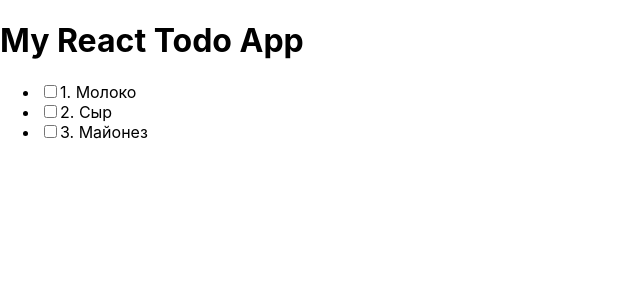
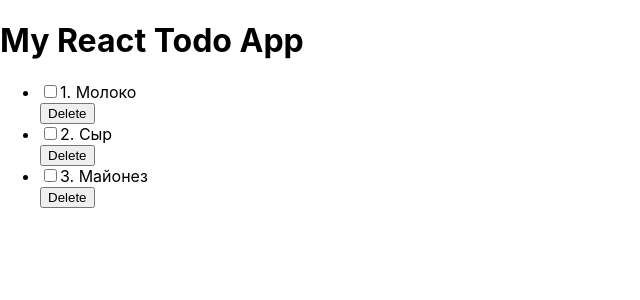
Before and after one commit to togstraus/todo-app, a React (Create React App) app: page / in a window 1280 px wide. Shown: the top 300 px of the page, without its empty margins (0-640 px from the left). Built offline with nearby package versions, Linux system fonts and the light colour scheme.

Commit message:
modified:   package-lock.json 	modified:   package.json 	modified:   src/App.js 	modified:   src/components/Todo.js 	modified:   src/components/TodoList.js 	new file:   src/propTypes/proptypes.js

```diff
--- a/package.json
+++ b/package.json
@@ -3,6 +3,7 @@
   "version": "0.1.0",
   "private": true,
   "dependencies": {
+    "prop-types": "^15.7.2",
     "react": "^16.12.0",
     "react-dom": "^16.12.0",
     "react-scripts": "3.3.0"
--- a/src/App.js
+++ b/src/App.js
@@ -8,25 +8,42 @@ class App extends React.Component {
     super(props);
     this.state = {
       todos: [
-        {d: 1 , title: 'Молоко', completed: false},
+        {id: 1 , title: 'Молоко', completed: false},
         {id: 2 , title: 'Сыр', completed: false},
-        { id: 3 , title: 'Майонез', completed: false},
+        {id: 3 , title: 'Майонез', completed: false},
       ]
     }
   }
 
+  onAdd = title => {
+    this.setState(prevState => ({
+      todos: [
+        ...prevState.todos,
+        {
+          id: Date.now(),
+          title,
+          completed: false,
+        }
+      ]
+    }))
+  };
+
+  onDelete = id => {
+    this.setState(prevState => ({
+      todos: prevState.todos.filter(todo => todo.id !== id),
+    }));
+  }
+
   onToggle = id => {
-    this.setState( prevState => {
-      return{
+    this.setState( prevState => ({
         todos: prevState.todos.map(todo => {
           if(todo.id === id){
             return{...todo, completed: !todo.completed}
           }
           return todo;
         })
-      }
-    })
-  }
+    }))
+  };
 
   render(){
     return (
@@ -35,11 +52,13 @@ class App extends React.Component {
         <TodoList
         todos={this.state.todos}
         onToggle={this.onToggle}
+        onDelete={this.onDelete}
+        onAdd={this.onAdd}
         />
       </>
 
     );
   }
-}
+};
 
 export default App;
--- a/src/components/Todo.js
+++ b/src/components/Todo.js
@@ -1,17 +1,34 @@
 import React from 'react';
+import { todoProps } from '../propTypes/proptypes';
+import PropTypes from 'prop-types'
 
 class Todo extends React.Component {
 
     onToggleHandler = () => {
         const {todo, onToggle} = this.props;
         onToggle(todo.id);
-    }
+    };
+
+    onDeleteHandler = () => {
+        const {todo, onDelete} = this.props;
+        onDelete(todo.id);
+    };
+
+    onAddHandler = () => {
+        const {todo, onAdd} = this.props;
+        onAdd(todo.id);
+    };
 
     render() {
         const {index , todo} = this.props;
         const {title, completed} = todo;
 
         return (
+            <>
+                {/* <span>
+                    <input type="text" placeholder="Add todo"></input>
+                    <button onClick={this.onAdd}>AddTodo</button>
+                </span>    */}
                 <li>
                     <div onClick={this.onToggleHandler}>
                         <input type="checkbox" checked={completed} readOnly></input>
@@ -19,9 +36,19 @@ class Todo extends React.Component {
                         {' '}
                         <span>{title}</span>
                     </div>
+                    <button onClick={this.onDeleteHandler}>Delete</button>
                 </li>
+            </>
         );
     }
 }
 
+Todo.propTypes = {
+    index: PropTypes.number.isRequired,
+    todo: todoProps,
+    onToggle: PropTypes.func.isRequired,
+    onDelete: PropTypes.func.isRequired,
+    onAdd: PropTypes.func.isRequired,
+};
+
 export default Todo;
--- a/src/components/TodoList.js
+++ b/src/components/TodoList.js
@@ -1,12 +1,28 @@
 import React from 'react';
 import Todo from './Todo';
+import PropTypes from 'prop-types'
+import { todoProps } from '../propTypes/proptypes';
 
-const TodoList = ({todos = [], onToggle }) => (
+const TodoList = ({todos = [], onToggle, onDelete, onAdd }) => (
     <ul>
         {todos.map( (todo , index) =>(
-            <Todo key={todo.id} index = {index} todo={todo} onToggle/>
+            <Todo
+            key={todo.id}
+            index = {index}
+            todo={todo}
+            onToggle={onToggle}
+            onDelete={onDelete}
+            onAdd={onAdd}
+            />
         ))}
     </ul>
 );
 
+TodoList.propTypes = {
+    todos: PropTypes.arrayOf(todoProps),
+    onToggle: PropTypes.func.isRequired,
+    onDelete: PropTypes.func.isRequired,
+    onAdd: PropTypes.func.isRequired,
+};
+
 export default TodoList;
--- /dev/null
+++ b/src/propTypes/proptypes.js
@@ -0,0 +1,9 @@
+import PropTypes from 'prop-types'
+
+export const todoProps = PropTypes.shape({
+    todo: PropTypes.shape({
+        id: PropTypes.number.isRequired,
+        title: PropTypes.string.isRequired,
+        completed: PropTypes.bool.isRequired,
+    })
+})
```
Also changed, not shown: 1 other file (tests, documents, lock files or other folders). Lines whose indentation alone changed are shown as unchanged.
